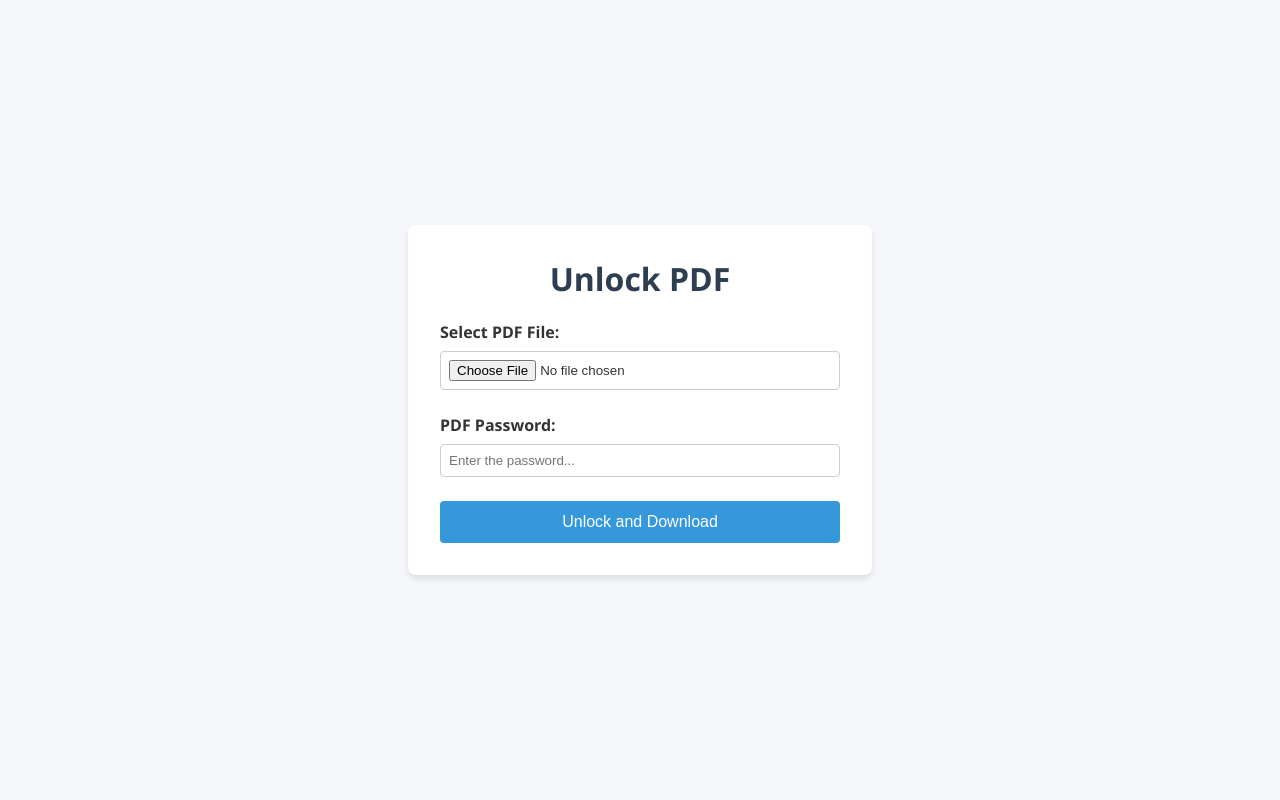
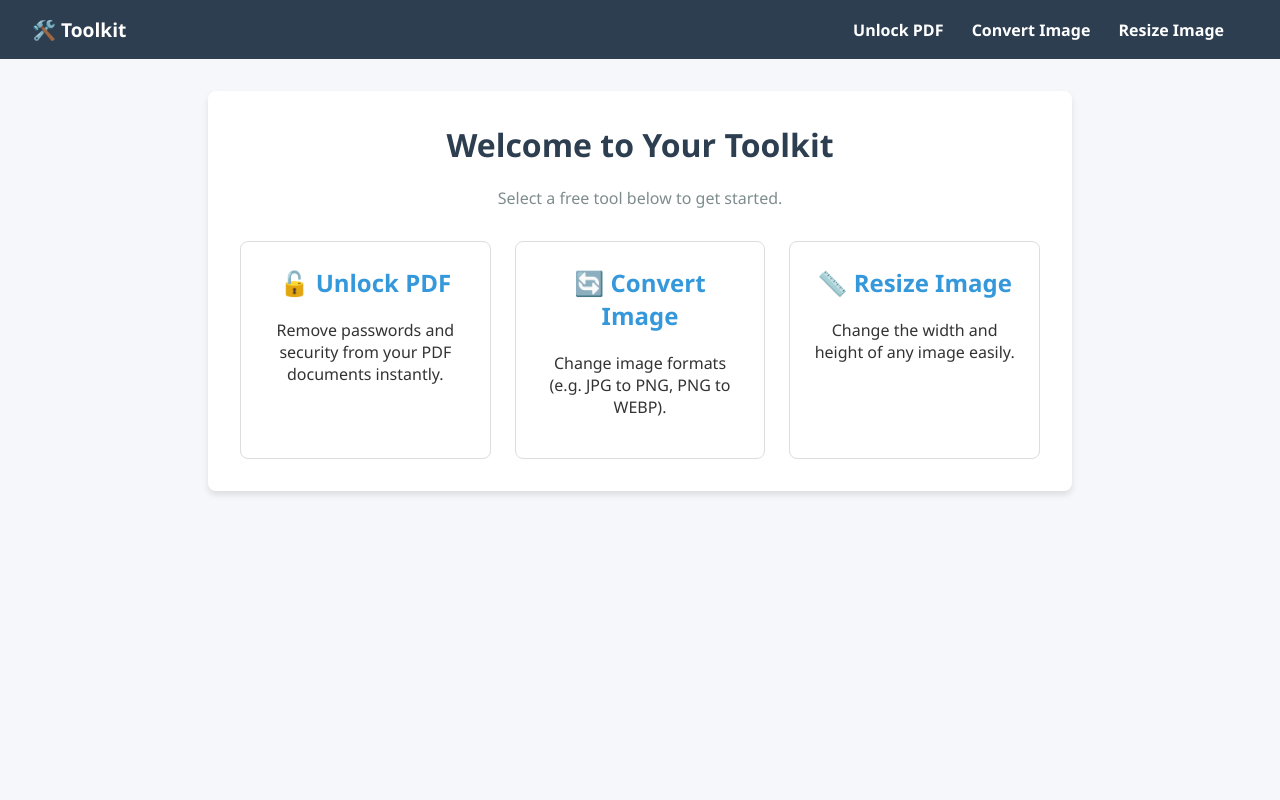
Before and after one commit to mathewsageorge/pdf-unlocker, a Flask app: page / in a window 1280 px wide. Run offline with Flask 3, Linux system fonts and the light colour scheme.

Commit message:
Added image converter and resizer tools

```diff
--- a/app.py
+++ b/app.py
@@ -2,24 +2,24 @@ import os
 import tempfile
 from flask import Flask, render_template, request, send_file, flash, redirect, url_for
 from pypdf import PdfReader, PdfWriter
-
+from PIL import Image
 from werkzeug.utils import secure_filename
 
 app = Flask(__name__)
-app.secret_key = 'super_secret_key_change_me' # Required for flashing messages
+app.secret_key = 'super_secret_key_change_me'
 
-# Configure upload settings
 UPLOAD_FOLDER = tempfile.gettempdir()
-ALLOWED_EXTENSIONS = {'pdf'}
 
-def allowed_file(filename):
-    return '.' in filename and \
-           filename.rsplit('.', 1)[1].lower() in ALLOWED_EXTENSIONS
+def allowed_file(filename, extensions):
+    return '.' in filename and filename.rsplit('.', 1)[1].lower() in extensions
 
-@app.route('/', methods=['GET', 'POST'])
+@app.route('/')
 def index():
+    return render_template('index.html')
+
+@app.route('/unlock-pdf', methods=['GET', 'POST'])
+def unlock_pdf():
     if request.method == 'POST':
-        # Check if the post request has the file part
         if 'pdf_file' not in request.files:
             flash('No file part')
             return redirect(request.url)
@@ -27,8 +27,6 @@ def index():
         file = request.files['pdf_file']
         password = request.form.get('password', '')
 
-        # If user does not select file, browser also
-        # submit an empty part without filename
         if file.filename == '':
             flash('No selected file')
             return redirect(request.url)
@@ -37,53 +35,120 @@ def index():
             flash('Please provide a password')
             return redirect(request.url)
 
-        if file and allowed_file(file.filename):
+        if file and allowed_file(file.filename, {'pdf'}):
             filename = secure_filename(file.filename)
             input_filepath = os.path.join(UPLOAD_FOLDER, filename)
             file.save(input_filepath)
 
-            # Process the PDF
             try:
                 reader = PdfReader(input_filepath)
-
                 if not reader.is_encrypted:
                     flash('This PDF is not password protected.')
                     return redirect(request.url)
 
-                # Attempt to decrypt
                 decrypted = reader.decrypt(password)
-
-                if decrypted == 0: # 0 means failed decryption
+                if decrypted == 0:
                     flash('Incorrect password.')
                     return redirect(request.url)
 
-                # Create a writer to save the unlocked PDF
                 writer = PdfWriter()
-
-                # Add all pages to the writer
                 for page in reader.pages:
                     writer.add_page(page)
 
-                # Save the new PDF to a temporary file
                 output_filename = f"unlocked_{filename}"
                 output_filepath = os.path.join(UPLOAD_FOLDER, output_filename)
 
                 with open(output_filepath, "wb") as f:
                     writer.write(f)
 
-                # Send the file to the user
-                return send_file(
-                    output_filepath,
-                    as_attachment=True,
-                    download_name=output_filename
-                )
-
+                return send_file(output_filepath, as_attachment=True, download_name=output_filename)
             except Exception as e:
                 flash(f'An error occurred: {str(e)}')
                 return redirect(request.url)
 
-    return render_template('index.html')
+    return render_template('unlock_pdf.html')
+
+@app.route('/convert-image', methods=['GET', 'POST'])
+def convert_image():
+    if request.method == 'POST':
+        if 'image_file' not in request.files:
+            flash('No file part')
+            return redirect(request.url)
+
+        file = request.files['image_file']
+        target_format = request.form.get('target_format', 'PNG').upper()
+
+        if file.filename == '':
+            flash('No selected file')
+            return redirect(request.url)
+
+        if file:
+            filename = secure_filename(file.filename)
+            input_filepath = os.path.join(UPLOAD_FOLDER, filename)
+            file.save(input_filepath)
+
+            try:
+                img = Image.open(input_filepath)
+                # Convert RGBA to RGB if saving as JPEG
+                if target_format == 'JPEG' and img.mode in ('RGBA', 'P'):
+                    img = img.convert('RGB')
+
+                name_without_ext = os.path.splitext(filename)[0]
+                output_ext = target_format.lower()
+                if output_ext == 'jpeg': output_ext = 'jpg'
+
+                output_filename = f"converted_{name_without_ext}.{output_ext}"
+                output_filepath = os.path.join(UPLOAD_FOLDER, output_filename)
+
+                img.save(output_filepath, format=target_format)
+
+                return send_file(output_filepath, as_attachment=True, download_name=output_filename)
+            except Exception as e:
+                flash(f'An error occurred: {str(e)}')
+                return redirect(request.url)
+
+    return render_template('convert_image.html')
+
+@app.route('/resize-image', methods=['GET', 'POST'])
+def resize_image():
+    if request.method == 'POST':
+        if 'image_file' not in request.files:
+            flash('No file part')
+            return redirect(request.url)
+
+        file = request.files['image_file']
+        width = request.form.get('width')
+        height = request.form.get('height')
+
+        if file.filename == '':
+            flash('No selected file')
+            return redirect(request.url)
+
+        if not width or not height:
+            flash('Please provide both width and height')
+            return redirect(request.url)
+
+        if file:
+            filename = secure_filename(file.filename)
+            input_filepath = os.path.join(UPLOAD_FOLDER, filename)
+            file.save(input_filepath)
+
+            try:
+                img = Image.open(input_filepath)
+                new_size = (int(width), int(height))
+                resized_img = img.resize(new_size, Image.Resampling.LANCZOS)
+
+                output_filename = f"resized_{filename}"
+                output_filepath = os.path.join(UPLOAD_FOLDER, output_filename)
+
+                resized_img.save(output_filepath)
+
+                return send_file(output_filepath, as_attachment=True, download_name=output_filename)
+            except Exception as e:
+                flash(f'An error occurred: {str(e)}')
+                return redirect(request.url)
+
+    return render_template('resize_image.html')
 
 if __name__ == '__main__':
-    # Run the app
     app.run(debug=True, port=5000)
--- a/requirements.txt
+++ b/requirements.txt
@@ -1,3 +1,4 @@
 Flask==3.0.3
 pypdf==4.2.0
 Werkzeug==3.0.3
+Pillow==10.4.0
--- /dev/null
+++ b/templates/base.html
@@ -0,0 +1,143 @@
+<!DOCTYPE html>
+<html lang="en">
+<head>
+    <meta charset="UTF-8">
+    <meta name="viewport" content="width=device-width, initial-scale=1.0">
+    <title>{% block title %}Multi-Tool{% endblock %}</title>
+    <style>
+        body {
+            font-family: 'Segoe UI', Tahoma, Geneva, Verdana, sans-serif;
+            background-color: #f5f7fa;
+            color: #333;
+            margin: 0;
+            padding: 0;
+        }
+        nav {
+            background-color: #2c3e50;
+            color: white;
+            padding: 1rem 2rem;
+            display: flex;
+            justify-content: space-between;
+            align-items: center;
+        }
+        nav a {
+            color: white;
+            text-decoration: none;
+            margin-right: 1.5rem;
+            font-weight: bold;
+        }
+        nav a:hover {
+            text-decoration: underline;
+        }
+        .container {
+            max-width: 800px;
+            margin: 2rem auto;
+            background-color: white;
+            padding: 2rem;
+            border-radius: 8px;
+            box-shadow: 0 4px 6px rgba(0, 0, 0, 0.1);
+        }
+        h1 {
+            text-align: center;
+            color: #2c3e50;
+            margin-top: 0;
+        }
+        .form-group {
+            margin-bottom: 1.5rem;
+        }
+        label {
+            display: block;
+            margin-bottom: 0.5rem;
+            font-weight: bold;
+        }
+        input[type="file"],
+        input[type="text"],
+        input[type="password"],
+        input[type="number"],
+        select {
+            width: 100%;
+            padding: 0.5rem;
+            border: 1px solid #ccc;
+            border-radius: 4px;
+            box-sizing: border-box;
+        }
+        button {
+            width: 100%;
+            padding: 0.75rem;
+            background-color: #3498db;
+            color: white;
+            border: none;
+            border-radius: 4px;
+            font-size: 1rem;
+            cursor: pointer;
+            transition: background-color 0.3s;
+        }
+        button:hover {
+            background-color: #2980b9;
+        }
+        .flashes {
+            list-style-type: none;
+            padding: 0;
+            margin-bottom: 1rem;
+        }
+        .flashes li {
+            background-color: #f8d7da;
+            color: #721c24;
+            padding: 0.75rem;
+            border-radius: 4px;
+            margin-bottom: 0.5rem;
+            border: 1px solid #f5c6cb;
+            font-size: 0.9rem;
+        }
+        .grid {
+            display: grid;
+            grid-template-columns: repeat(auto-fit, minmax(200px, 1fr));
+            gap: 1.5rem;
+            margin-top: 2rem;
+        }
+        .card {
+            border: 1px solid #ddd;
+            border-radius: 8px;
+            padding: 1.5rem;
+            text-align: center;
+            text-decoration: none;
+            color: inherit;
+            transition: transform 0.2s, box-shadow 0.2s;
+        }
+        .card:hover {
+            transform: translateY(-5px);
+            box-shadow: 0 6px 12px rgba(0,0,0,0.1);
+            border-color: #3498db;
+        }
+        .card h2 {
+            margin-top: 0;
+            color: #3498db;
+        }
+    </style>
+</head>
+<body>
+    <nav>
+        <div>
+            <a href="/" style="font-size: 1.2rem; font-weight: bolder;">🛠️ Toolkit</a>
+        </div>
+        <div>
+            <a href="/unlock-pdf">Unlock PDF</a>
+            <a href="/convert-image">Convert Image</a>
+            <a href="/resize-image">Resize Image</a>
+        </div>
+    </nav>
+    <div class="container">
+        {% with messages = get_flashed_messages() %}
+          {% if messages %}
+            <ul class="flashes">
+            {% for message in messages %}
+              <li>{{ message }}</li>
+            {% endfor %}
+            </ul>
+          {% endif %}
+        {% endwith %}
+
+        {% block content %}{% endblock %}
+    </div>
+</body>
+</html>
--- a/templates/index.html
+++ b/templates/index.html
@@ -1,107 +1,25 @@
-<!DOCTYPE html>
-<html lang="en">
-<head>
-    <meta charset="UTF-8">
-    <meta name="viewport" content="width=device-width, initial-scale=1.0">
-    <title>PDF Unlocker</title>
-    <style>
-        body {
-            font-family: 'Segoe UI', Tahoma, Geneva, Verdana, sans-serif;
-            background-color: #f5f7fa;
-            color: #333;
-            display: flex;
-            justify-content: center;
-            align-items: center;
-            height: 100vh;
-            margin: 0;
-        }
-        .container {
-            background-color: white;
-            padding: 2rem;
-            border-radius: 8px;
-            box-shadow: 0 4px 6px rgba(0, 0, 0, 0.1);
-            width: 100%;
-            max-width: 400px;
-        }
-        h1 {
-            text-align: center;
-            color: #2c3e50;
-            margin-top: 0;
-        }
-        .form-group {
-            margin-bottom: 1.5rem;
-        }
-        label {
-            display: block;
-            margin-bottom: 0.5rem;
-            font-weight: bold;
-        }
-        input[type="file"],
-        input[type="text"],
-        input[type="password"] {
-            width: 100%;
-            padding: 0.5rem;
-            border: 1px solid #ccc;
-            border-radius: 4px;
-            box-sizing: border-box; /* Ensures padding doesn't affect width */
-        }
-        button {
-            width: 100%;
-            padding: 0.75rem;
-            background-color: #3498db;
-            color: white;
-            border: none;
-            border-radius: 4px;
-            font-size: 1rem;
-            cursor: pointer;
-            transition: background-color 0.3s;
-        }
-        button:hover {
-            background-color: #2980b9;
-        }
-        .flashes {
-            list-style-type: none;
-            padding: 0;
-            margin-bottom: 1rem;
-        }
-        .flashes li {
-            background-color: #f8d7da;
-            color: #721c24;
-            padding: 0.75rem;
-            border-radius: 4px;
-            margin-bottom: 0.5rem;
-            border: 1px solid #f5c6cb;
-            font-size: 0.9rem;
-        }
-    </style>
-</head>
-<body>
-    <div class="container">
-        <h1>Unlock PDF</h1>
+{% extends "base.html" %}
 
-        {% with messages = get_flashed_messages() %}
-          {% if messages %}
-            <ul class="flashes">
-            {% for message in messages %}
-              <li>{{ message }}</li>
-            {% endfor %}
-            </ul>
-          {% endif %}
-        {% endwith %}
+{% block title %}Free Online Tools{% endblock %}
 
-        <form method="POST" enctype="multipart/form-data">
-            <div class="form-group">
-                <label for="pdf_file">Select PDF File:</label>
-                <input type="file" id="pdf_file" name="pdf_file" accept=".pdf" required>
-            </div>
+{% block content %}
+    <h1>Welcome to Your Toolkit</h1>
+    <p style="text-align: center; color: #7f8c8d;">Select a free tool below to get started.</p>
 
-            <div class="form-group">
-                <label for="password">PDF Password:</label>
-                <input type="text" id="password" name="password" placeholder="Enter the password..." required>
-            </div>
+    <div class="grid">
+        <a href="/unlock-pdf" class="card">
+            <h2>🔓 Unlock PDF</h2>
+            <p>Remove passwords and security from your PDF documents instantly.</p>
+        </a>
 
-            <button type="submit">Unlock and Download</button>
-        </form>
+        <a href="/convert-image" class="card">
+            <h2>🔄 Convert Image</h2>
+            <p>Change image formats (e.g. JPG to PNG, PNG to WEBP).</p>
+        </a>
+
+        <a href="/resize-image" class="card">
+            <h2>📏 Resize Image</h2>
+            <p>Change the width and height of any image easily.</p>
+        </a>
     </div>
-</body>
-</html>
+{% endblock %}
```
Also changed, not shown: templates/convert_image.html (added, +26 -0 lines), templates/resize_image.html (added, +26 -0 lines), templates/unlock_pdf.html (added, +20 -0 lines).
